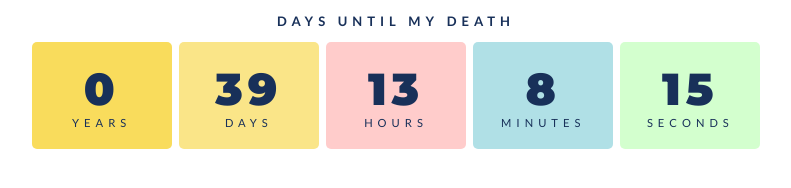
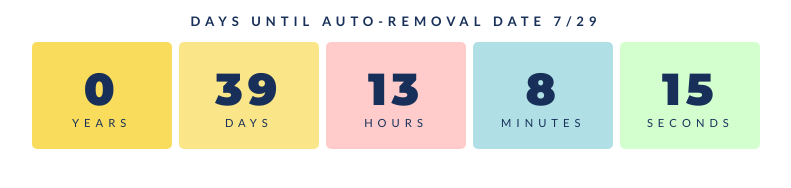
Before and after one commit to FletchWu/Auto-Removal-Date-7-29, a plain HTML site: page index.html in a window 1280 px wide. Shown: the whole page, without its empty margins (244-1035 px from the left). Drawn offline with Linux system fonts and the light colour scheme.

Commit message:
Update index.html

```diff
--- a/index.html
+++ b/index.html
@@ -73,7 +73,7 @@
 </head>
 <body>
     <div id="timer">
-        <h3>Days until my death</h3>
+        <h3>Days Until Auto-Removal Date 7/29</h3>
         <div class="years">
             <div id="years" class="numbers"></div>years
         </div>
```
